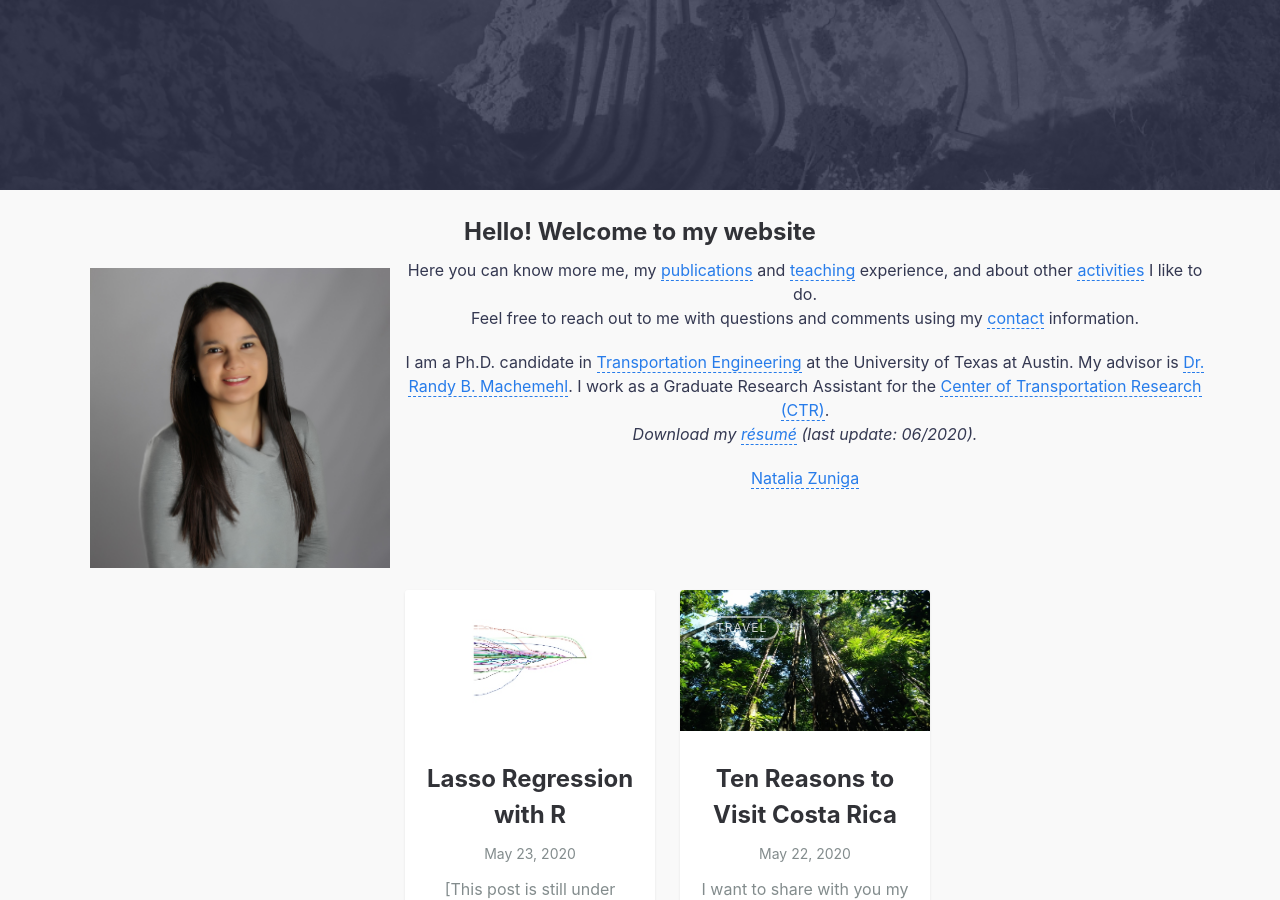
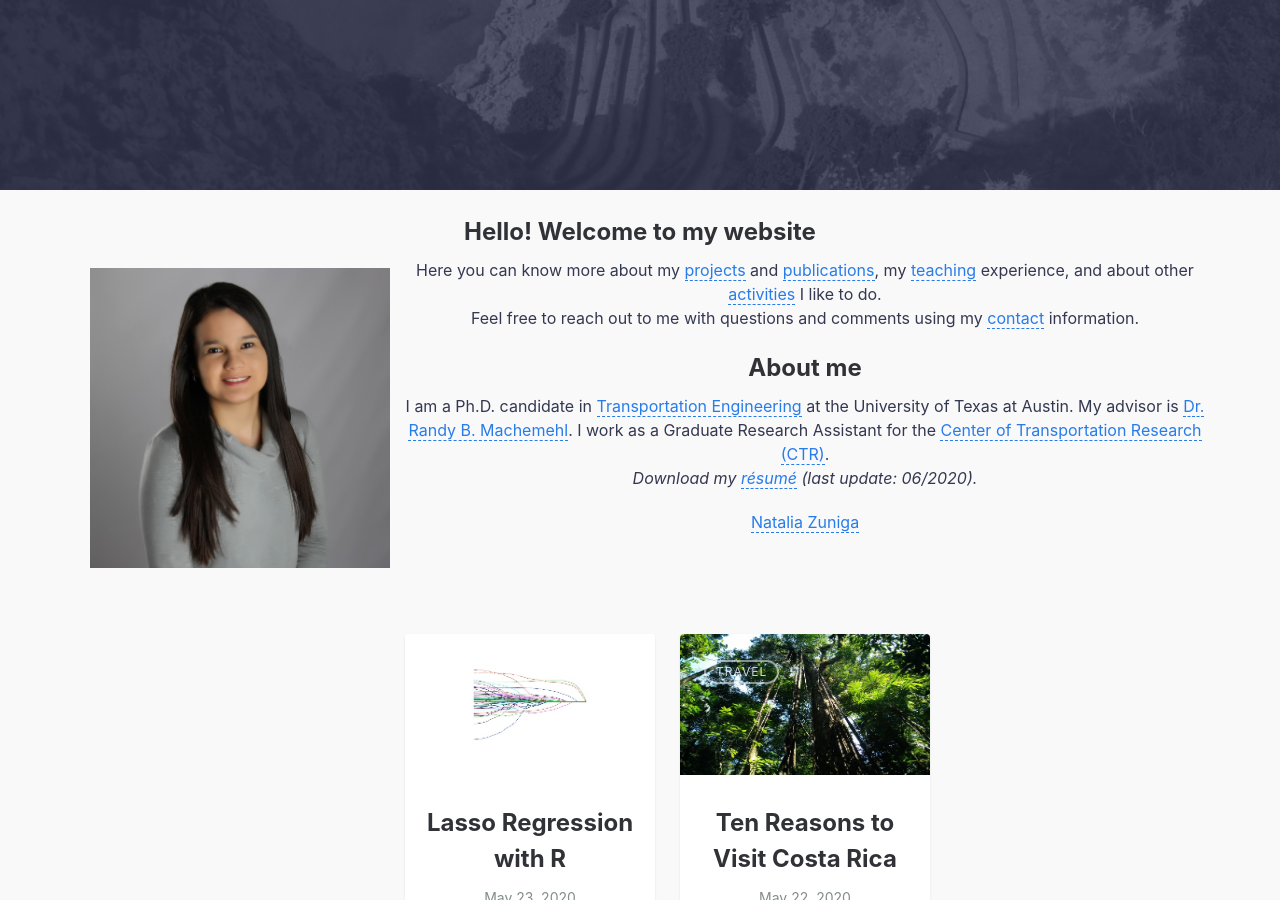
Before and after one commit to nzunigag/nzunigag.github.io, a Jekyll site: the page built from index.md, in a window 1280 px wide and 900 px high, scrolled down 386 px. Built offline with Jekyll 4.4.1, drawn with Linux system fonts in a browser that asks for light colours; comment, search, counter and statistics services are not loaded.

Commit message:
Update default.html

```diff
--- a/_layouts/default.html
+++ b/_layouts/default.html
@@ -36,14 +36,16 @@ layout: compress
             <p>
               <img src="../assets/img/nat.jpg" ALIGN="left" style="margin:10px 15px ; width:300px; height:300px;"/>
 
-              Here you can know more me, my <a href="https://nzunigag.github.io/publications/">publications</a> and
+
+              Here you can know more about my <a href="https://nzunigag.github.io/projects/">projects</a> and
+              <a href="https://nzunigag.github.io/publications/">publications</a>, my
               <a href="https://nzunigag.github.io/teaching/">teaching</a> experience, and about other
               <a href="https://nzunigag.github.io/activities/">activities</a> I like to do. <br>
 
               Feel free to reach out to me with questions and comments using my <a href="https://nzunigag.github.io/contact/">contact</a> information.
             </p>
 
-
+              <h2> About me</h2>
               I am a Ph.D. candidate in  <a href="http://www.caee.utexas.edu/transportation">Transportation Engineering</a> at the University of Texas at Austin. My advisor is <a href="https://sites.utexas.edu/machemehl/">Dr. Randy B. Machemehl</a>.
               I work as a Graduate Research Assistant for the <a href="https://ctr.utexas.edu/">Center of Transportation Research (CTR)</a>.<br>
 
```
